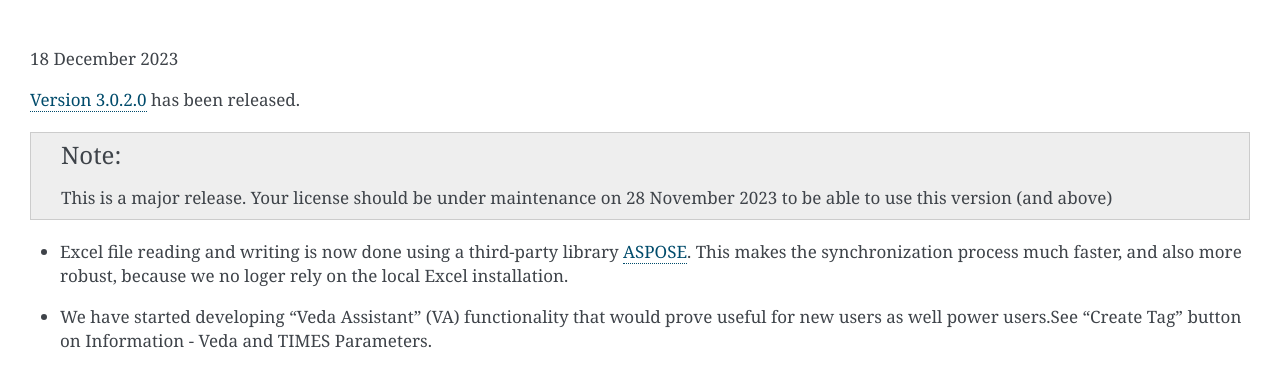
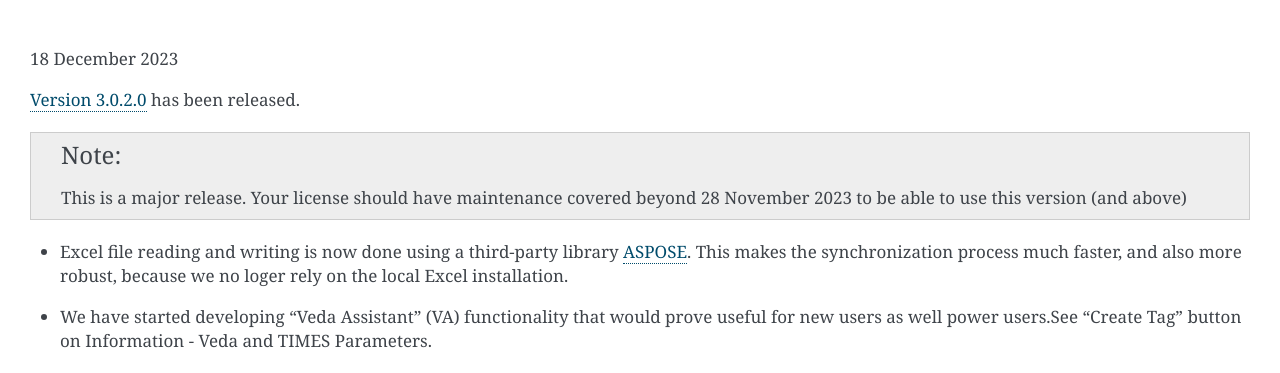
Before and after one commit to kanors-emr/Veda-start-page-news, a Sphinx documentation site: the page built from docs/source/index.rst, in a window 1280 px wide. Shown: the top 373 px of the page. Built offline with Sphinx 7.4.7, drawn with Linux system fonts in a browser that asks for light colours.

Commit message:
no message

```diff
--- a/docs/source/index.rst
+++ b/docs/source/index.rst
@@ -10,7 +10,7 @@
 `Version 3.0.2.0 <https://github.com/kanors-emr/Veda2.0-Installation>`_ has been released.
 
 .. note::
-   This is a major release. Your license should be under maintenance on 28 November 2023 to be able to use this version (and above)
+   This is a major release. Your license should have maintenance covered beyond 28 November 2023 to be able to use this version (and above)
 
 
 * Excel file reading and writing is now done using a third-party library `ASPOSE <https://products.aspose.com/cells/>`_. This makes the synchronization process much faster, and also more robust, because we no loger rely on the local Excel installation.
```
